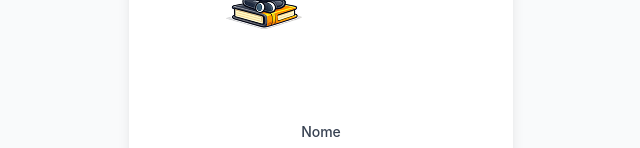
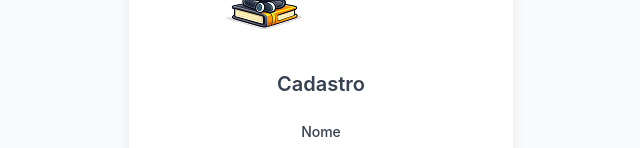
Before and after one commit to alvesmariadefatima/think-js-game, a React (Vite) app: page /cadastro in a window 1280 px wide. Shown: the part 145-293 px from the top of the page, without its empty margins (319-959 px from the left). Built offline with nearby package versions, Linux system fonts and the light colour scheme.

Commit message:
feat: modificar cor do título cadastro

```diff
--- a/src/pages/Cadastro.tsx
+++ b/src/pages/Cadastro.tsx
@@ -56,7 +56,7 @@
           />
         </div>
 
-        <h2 className="text-xl font-semibold mb-6">Cadastro</h2>
+        <h2 className="text-xl text-gray-700 font-semibold mb-6">Cadastro</h2>
 
         <form onSubmit={handleSubmit} className="space-y-4">
           <div>
```
